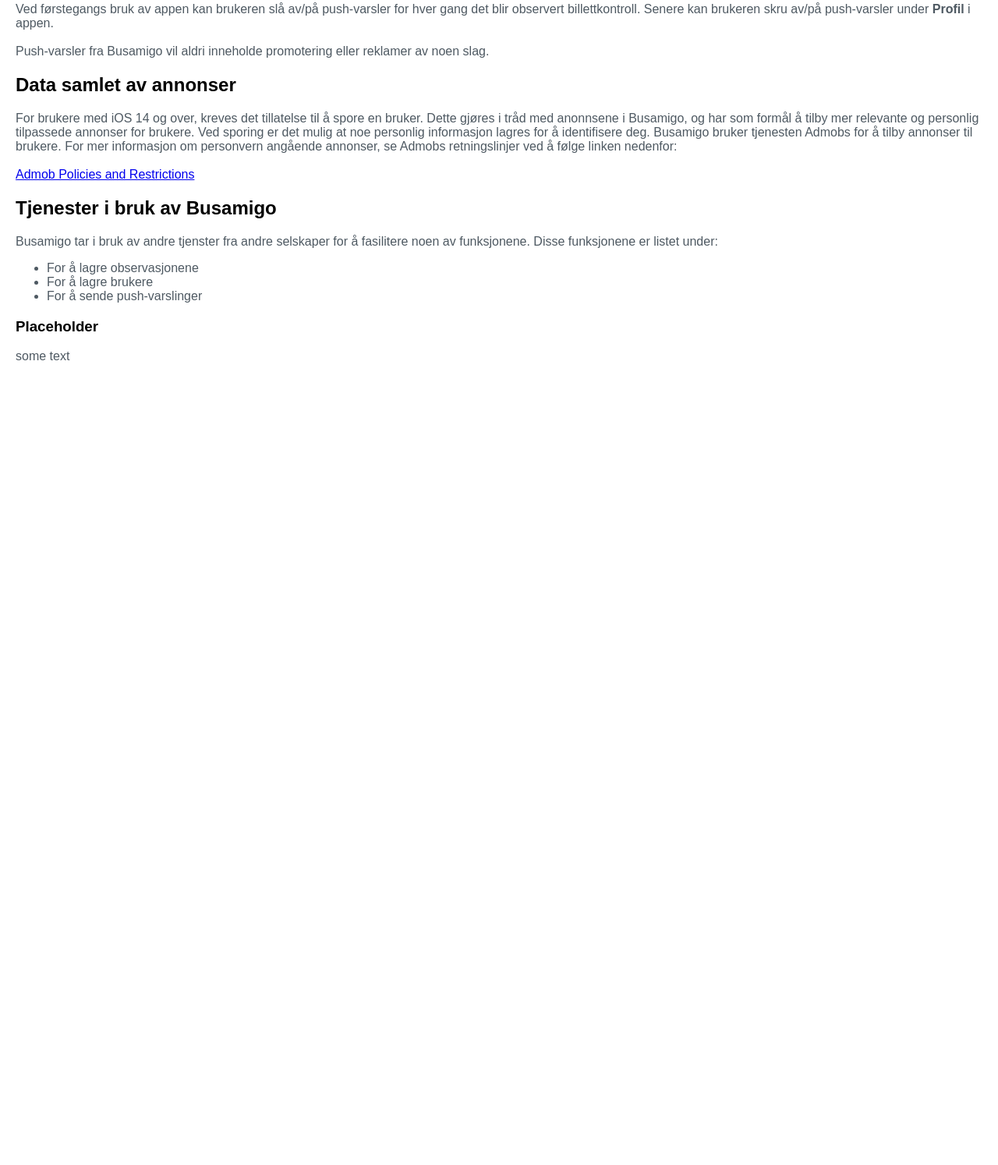
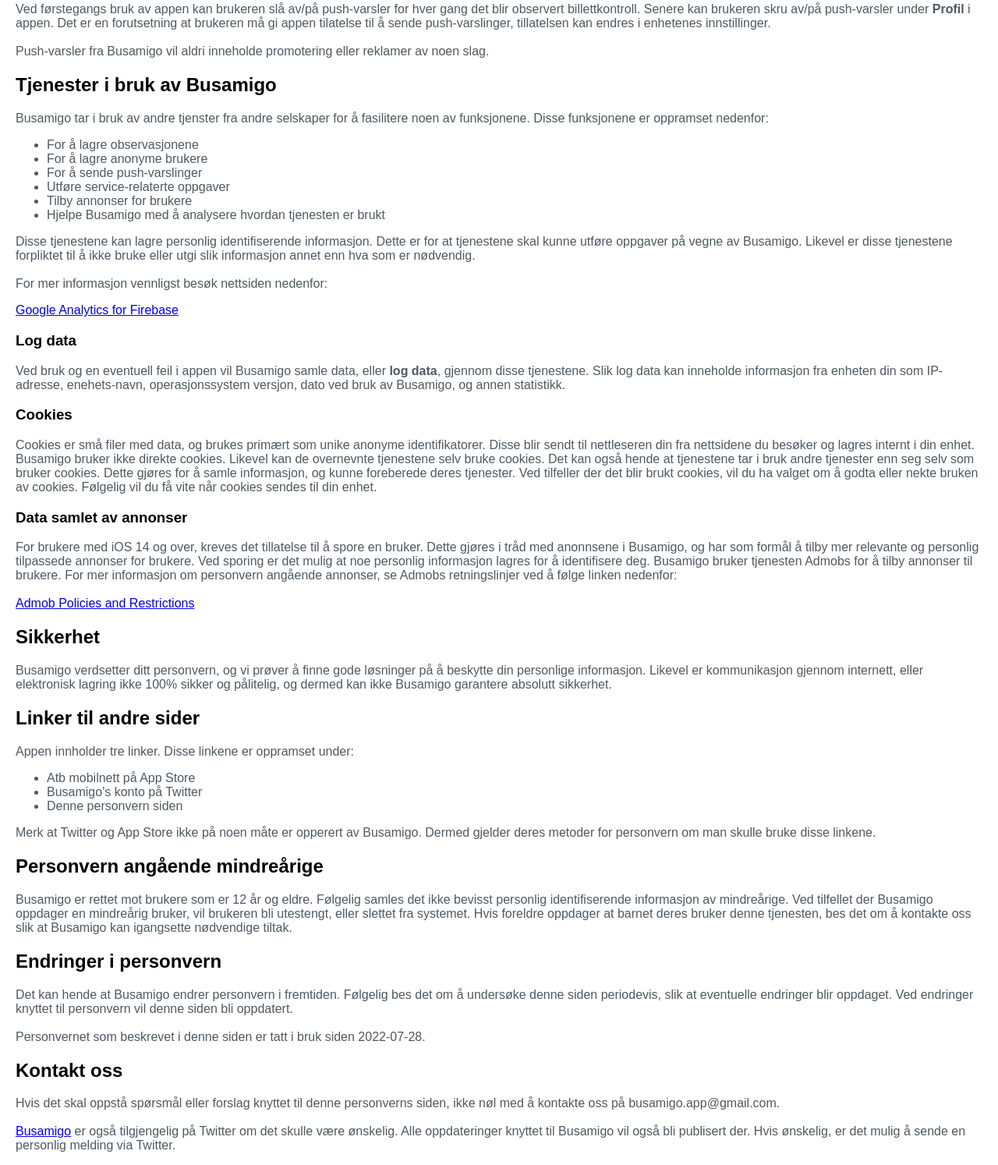
Before and after one commit to nickaskari/Busamigo.site, a plain HTML site: page index.html in a window 1280 px wide. Shown: the part 756-2250 px from the top of the page at 78% size. Before the commit the page ends 1238 px from the top, so only its background shows below. Drawn offline with Linux system fonts and the light colour scheme.

Commit message:
wrote some more

```diff
--- a/index.html
+++ b/index.html
@@ -25,61 +25,149 @@
     <main class="article">
       <h1 class="articleTitle">Personvern</h1>
       <p class="sectionText">
-        Busamigo verdsetter ditt personvern. Dokumentet redegjør for Busamigos håndtering av brukerdata.
+        Busamigo verdsetter ditt personvern. Dokumentet redegjør for Busamigos
+        håndtering av brukerdata.
         <br />
         <br />
-        Det er intet avvik mellom hva som fremgår av dokumentet og hvordan Busamigo erverver og håndterer data til brukere av appen. Ved bruk av denne appen, godtar du derfor samling og bruk av data kun som beskrevet i dette dokumentet.
+        Det er intet avvik mellom hva som fremgår av dokumentet og hvordan
+        Busamigo erverver og håndterer data til brukere av appen. Ved bruk av
+        denne appen, godtar du derfor samling og bruk av data kun som beskrevet
+        i dette dokumentet.
       </p>
       <article>
-        <h2 class="sectionTitle">Samling og bruk av data gjennom Busamigo</h2>
+        <h2 class="sectionTitle">Samling og bruk av data</h2>
         <section>
           <h3 class="sectionTitle">Anonyme brukere</h3>
           <p class="sectionText">
-            Busamigo krever ingen innlogging til tjenesten. Når en bruker åpner appen for første gang opprettes en anonym bruker. For opprettelsen av denne anonyme brukeren kreves ingen personlig informasjon. I tillegg til en anonym identifikator lagres hvor mange observasjoner brukeren har lagt ut, og antall stemmer brukeren har motatt. Dette gjøres i det henseende å regne ut brukerens karisma i appen.
+            Busamigo krever ingen innlogging til tjenesten. Når en bruker åpner
+            appen for første gang opprettes en anonym bruker. For opprettelsen
+            av denne anonyme brukeren kreves ingen personlig informasjon. I
+            tillegg til en anonym identifikator lagres hvor mange observasjoner
+            brukeren har lagt ut, og antall stemmer brukeren har motatt. Dette
+            gjøres i det henseende å regne ut brukerens karisma i appen.
             <br />
             <br />
-            Det lagres om en bruker er utestengt av Busamigo. Informasjonen håndteres av Busamigo direkte, og anvendes i tråd med retningslinjene.
+            Det lagres om en bruker er utestengt av Busamigo. Informasjonen
+            håndteres av Busamigo direkte, og anvendes i tråd med
+            retningslinjene.
           </p>
         </section>
         <section>
           <h3 class="sectionTitle">Stedsinformasjon</h3>
           <p class="sectionText">
-            Noen funksjoner i appen krever stedsinformasjon. Funksjonene er oppramset nedenfor:
+            Noen funksjoner i appen krever stedsinformasjon. Funksjonene er
+            oppramset nedenfor:
           </p>
           <ul class="sectionText">
             <li>
-              Ved posting av en observasjon må Busamigo vite om brukeren er i rett sone. Dette innebærer at man må være i Trondheimsområdet for å poste en observasjon.
+              Ved posting av en observasjon må Busamigo vite om brukeren er i
+              rett sone. Dette innebærer at man må være i Trondheimsområdet for
+              å poste en observasjon.
             </li>
             <li>
-              Når en bruker ønsker poste en observasjon, kan Busamigo vise holdeplassene i nærheten av vedkommende. Formålet med dette er å gjøre det enklere for en bruker å poste en observasjon.
+              Når en bruker ønsker å poste en observasjon, kan Busamigo vise
+              holdeplassene i nærheten av vedkommende. Formålet med dette er å
+              gjøre det enklere for en bruker å poste en observasjon.
             </li>
             <li>
-              Hvis en bruker velger å trykke på en observasjon fra feeden, kan Busamigo vise en omtrentlig distanse mellom vedkommende og  den aktuelle holdeplassen.
+              Hvis en bruker velger å trykke på en observasjon fra feeden, kan
+              Busamigo vise en omtrentlig distanse mellom vedkommende og den
+              aktuelle holdeplassen.
             </li>
             <li>
-              <b>Lokasjons-filteret</b> bruker stedsinformasjon for å finne de nærmeste holdeplassene, sortert etter distanse.
+              <b>Lokasjons-filteret</b> bruker stedsinformasjon for å finne de
+              nærmeste holdeplassene, sortert etter distanse.
             </li>
           </ul>
           <p class="sectionText">
-            For å bruke funksjonene over, kreves det at brukeren gir appen tillatelse til å samle stedsinformasjon. Hvis brukeren ikke tillater dette utelates funksjonene beskrevet ovenfor.
+            For å bruke funksjonene over, kreves det at brukeren gir appen
+            tillatelse til å samle stedsinformasjon. Hvis brukeren ikke tillater
+            dette utelates funksjonene beskrevet ovenfor.
             <br />
             <br />
-            Stedsinformasjon lagres lokalt på telefonen, og deles ikke til andre aktører av Busamigo.
+            Stedsinformasjon lagres lokalt på telefonen, og deles ikke til andre
+            aktører av Busamigo.
           </p>
         </section>
         <section>
           <h3 class="sectionTitle">Push-varsler</h3>
           <p class="sectionText">
-            Ved førstegangs bruk av appen kan brukeren slå av/på push-varsler for hver gang det blir observert billettkontroll. Senere kan brukeren skru av/på push-varsler under <b>Profil</b> i appen.
+            Ved førstegangs bruk av appen kan brukeren slå av/på push-varsler
+            for hver gang det blir observert billettkontroll. Senere kan
+            brukeren skru av/på push-varsler under <b>Profil</b> i appen. Det er
+            en forutsetning at brukeren må gi appen tilatelse til å sende
+            push-varslinger, tillatelsen kan endres i enhetenes innstillinger.
             <br />
             <br />
-            Push-varsler fra Busamigo vil aldri inneholde promotering eller reklamer av noen slag.
+            Push-varsler fra Busamigo vil aldri inneholde promotering eller
+            reklamer av noen slag.
           </p>
-        </section>
-        <h2 class="sectionTitle">Data samlet av annonser</h2>
-        <section>
+          <h2 class="sectionTitle">Tjenester i bruk av Busamigo</h2>
+          <section>
+            <p class="sectionText">
+              Busamigo tar i bruk av andre tjenster fra andre selskaper for å
+              fasilitere noen av funksjonene. Disse funksjonene er oppramset
+              nedenfor:
+            </p>
+
+            <ul class="sectionText">
+              <li>For å lagre observasjonene</li>
+              <li>For å lagre anonyme brukere</li>
+              <li>For å sende push-varslinger</li>
+              <li>Utføre service-relaterte oppgaver</li>
+              <li>Tilby annonser for brukere</li>
+              <li>
+                Hjelpe Busamigo med å analysere hvordan tjenesten er brukt
+              </li>
+            </ul>
+
+            <p class="sectionText">
+              Disse tjenestene kan lagre personlig identifiserende informasjon.
+              Dette er for at tjenestene skal kunne utføre oppgaver på vegne av
+              Busamigo. Likevel er disse tjenestene forpliktet til å ikke bruke
+              eller utgi slik informasjon annet enn hva som er nødvendig.
+              <br />
+              <br />
+              For mer informasjon vennligst besøk nettsiden nedenfor:
+            </p>
+
+            <a
+              href="https://firebase.google.com/policies/analytics"
+              target="_blank"
+              >Google Analytics for Firebase</a
+            >
+            <h3 class="sectionTitle">Log data</h3>
+            <p class="sectionText">
+              Ved bruk og en eventuell feil i appen vil Busamigo samle data,
+              eller
+              <b>log data</b>, gjennom disse tjenestene. Slik log data kan
+              inneholde informasjon fra enheten din som IP-adresse,
+              enehets-navn, operasjonssystem versjon, dato ved bruk av Busamigo,
+              og annen statistikk.
+            </p>
+            <h3 class="sectionTitle">Cookies</h3>
+            <p class="sectionText">
+              Cookies er små filer med data, og brukes primært som unike anonyme
+              identifikatorer. Disse blir sendt til nettleseren din fra
+              nettsidene du besøker og lagres internt i din enhet. Busamigo
+              bruker ikke direkte cookies. Likevel kan de overnevnte tjenestene
+              selv bruke cookies. Det kan også hende at tjenestene tar i bruk
+              andre tjenester enn seg selv som bruker cookies. Dette gjøres for
+              å samle informasjon, og kunne foreberede deres tjenester. Ved
+              tilfeller der det blir brukt cookies, vil du ha valget om å godta
+              eller nekte bruken av cookies. Følgelig vil du få vite når cookies
+              sendes til din enhet.
+            </p>
+            <h3 class="sectionTitle">Data samlet av annonser</h3>
           <p class="sectionText">
-            For brukere med iOS 14 og over, kreves det tillatelse til å spore en bruker. Dette gjøres i tråd med anonnsene i Busamigo, og har som formål å tilby mer relevante og personlig tilpassede annonser for brukere. Ved sporing er det mulig at noe personlig informasjon lagres for å identifisere deg. Busamigo bruker tjenesten Admobs for å tilby annonser til brukere. For mer informasjon om personvern angående annonser, se Admobs retningslinjer ved å følge linken nedenfor:
+            For brukere med iOS 14 og over, kreves det tillatelse til å spore en
+            bruker. Dette gjøres i tråd med anonnsene i Busamigo, og har som
+            formål å tilby mer relevante og personlig tilpassede annonser for
+            brukere. Ved sporing er det mulig at noe personlig informasjon
+            lagres for å identifisere deg. Busamigo bruker tjenesten Admobs for
+            å tilby annonser til brukere. For mer informasjon om personvern
+            angående annonser, se Admobs retningslinjer ved å følge linken
+            nedenfor:
             <br />
             <br />
             <a
@@ -88,31 +176,73 @@
               >Admob Policies and Restrictions</a
             >
           </p>
-        </section>
-        <h2 class="sectionTitle">Tjenester i bruk av Busamigo</h2>
+          </section>
         <section>
+          <h2 class="sectionTitle">Sikkerhet</h2>
           <p class="sectionText">
-            Busamigo tar i bruk av andre tjenster fra andre selskaper for å
-            fasilitere noen av funksjonene. Disse funksjonene er listet under:
-            <ul class="sectionText">
-              <li>
-                For å lagre observasjonene
-              </li>
-              <li>
-                For å lagre brukere
-              </li>
-              <li>
-                For å sende push-varslinger
-              </li>
-            </ul>
+            Busamigo verdsetter ditt personvern, og vi prøver å finne gode
+            løsninger på å beskytte din personlige informasjon. Likevel er
+            kommunikasjon gjennom internett, eller elektronisk lagring ikke 100%
+            sikker og pålitelig, og dermed kan ikke Busamigo garantere absolutt
+            sikkerhet.
           </p>
         </section>
         <section>
-          <h3 class="sectionTitle">Placeholder</h3>
-          <p class="sectionText">some text</p>
+          <h2 class="sectionTitle">Linker til andre sider</h2>
+          <p class="sectionText">
+            Appen innholder tre linker. Disse linkene er oppramset under:
+          </p>
+          <ul class="sectionText">
+            <li>Atb mobilnett på App Store</li>
+            <li>Busamigo's konto på Twitter</li>
+            <li>Denne personvern siden</li>
+          </ul>
+          <p class="sectionText">
+            Merk at Twitter og App Store ikke på noen måte er opperert av
+            Busamigo. Dermed gjelder deres metoder for personvern om man skulle
+            bruke disse linkene.
+          </p>
+        </section>
+        <section>
+          <h2 class="sectionTitle">Personvern angående mindreårige</h2>
+          <p class="sectionText">
+            Busamigo er rettet mot brukere som er 12 år og eldre.
+            Følgelig samles det ikke bevisst personlig identifiserende informasjon
+            av mindreårige. Ved tilfellet der Busamigo oppdager en mindreårig bruker,
+            vil brukeren bli utestengt, eller slettet fra systemet. Hvis foreldre oppdager
+            at barnet deres bruker denne tjenesten, bes det om å kontakte oss slik at Busamigo
+            kan igangsette nødvendige tiltak.
+          </p>
+        </section>
+        <section>
+          <h2 class="sectionTitle" >Endringer i personvern</h2>
+          <p class="sectionText">
+            Det kan hende at Busamigo endrer personvern i fremtiden. Følgelig bes det om å undersøke
+            denne siden periodevis, slik at eventuelle endringer blir oppdaget. Ved endringer
+            knyttet til personvern vil denne siden bli oppdatert.
+            <br />
+            <br />
+            Personvernet som beskrevet i denne siden er tatt i bruk siden 2022-07-28.
+          </p>
+        </section>
+        <section>
+          <h2 class="sectionTitle">Kontakt oss</h2>
+          <p class="sectionText">
+            Hvis det skal oppstå spørsmål eller forslag knyttet til denne personverns siden, ikke nøl med
+            å kontakte oss på busamigo.app@gmail.com.
+            <br />
+            <br />
+            <a
+              href="https://mobile.twitter.com/busamigo"
+              target="_blank"
+              >Busamigo</a
+            >
+            er også tilgjengelig på Twitter om det skulle være ønskelig. Alle oppdateringer knyttet
+            til Busamigo vil også bli publisert der. Hvis ønskelig, er det mulig å sende en personlig melding
+            via Twitter.
+          </p>
         </section>
       </article>
     </main>
-    <footer></footer>
   </body>
 </html>
```
